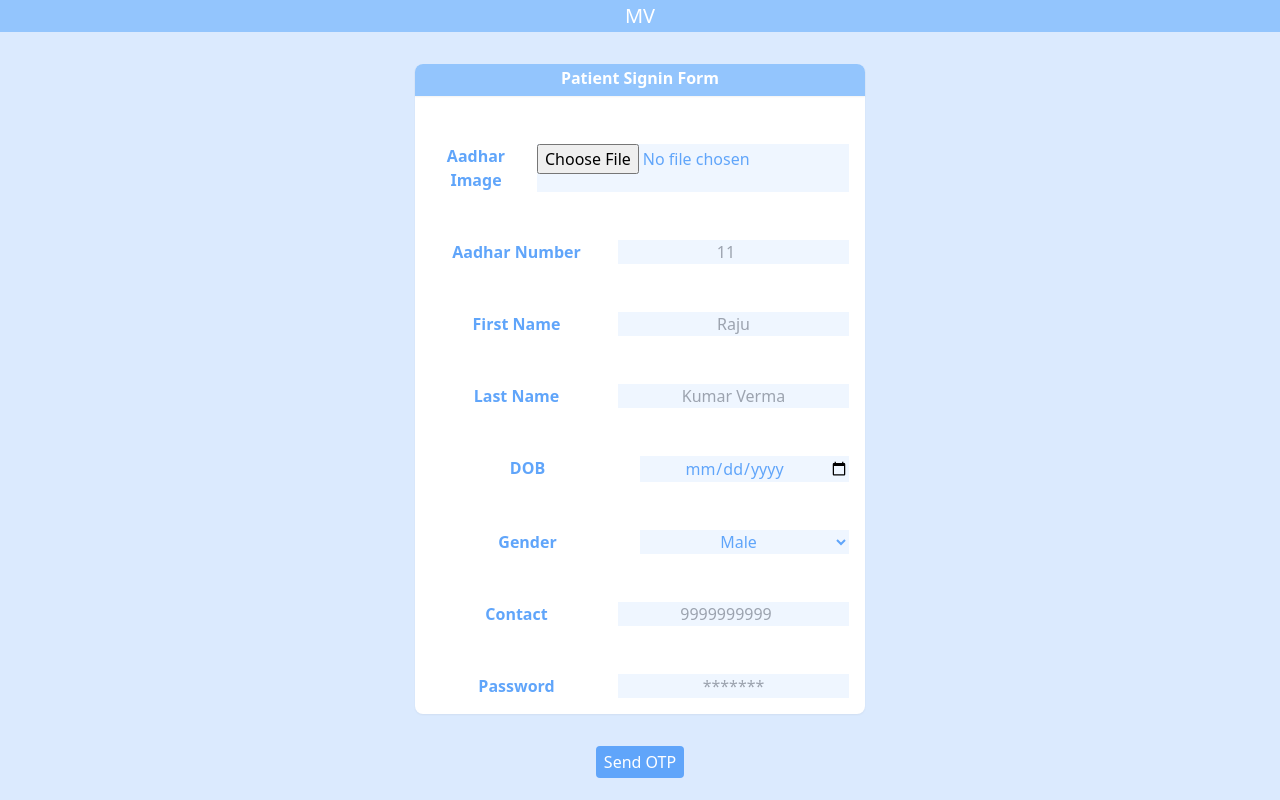
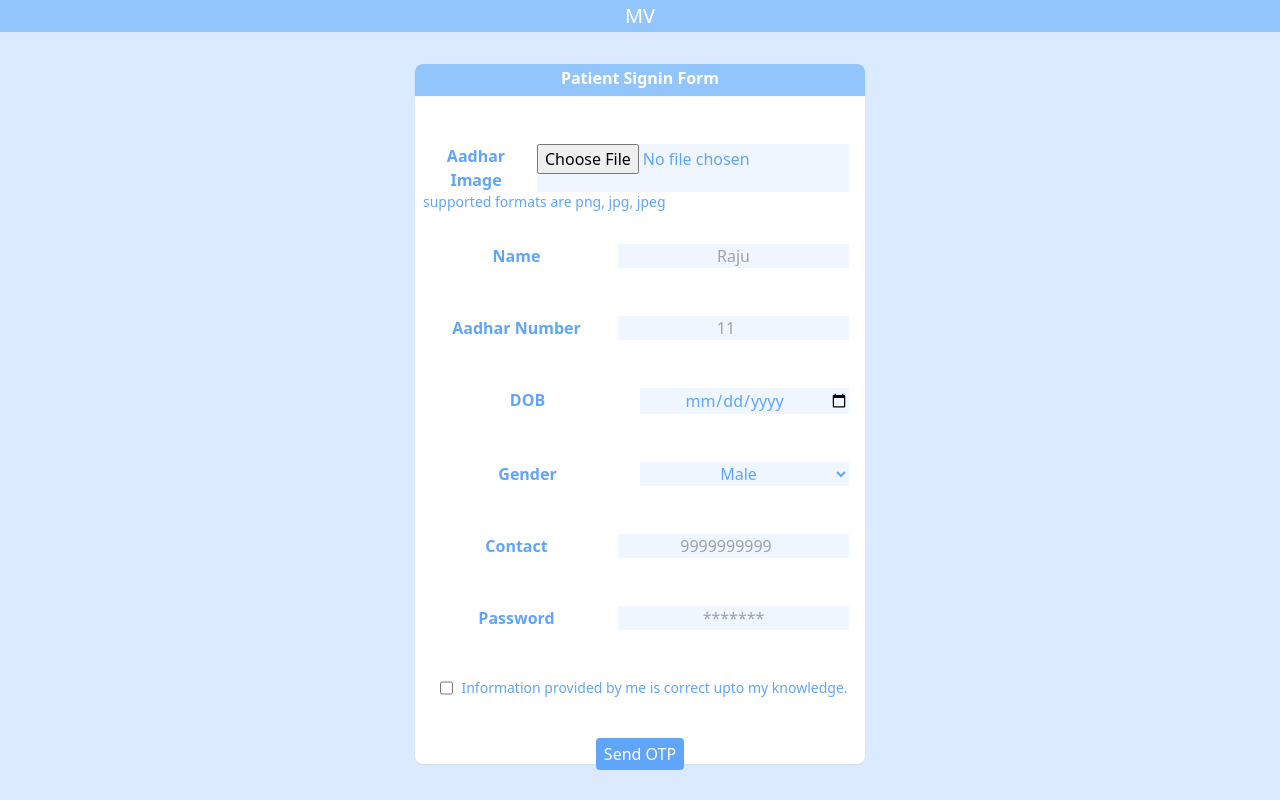
Before and after one commit to Kaushal-Saraf/Med_Vendors, a Next.js app: page /Patient/Patientsignin in a window 1280 px wide. Built offline with nearby package versions, Linux system fonts and the light colour scheme.

Commit message:
added tesseract and other features

```diff
--- /dev/null
+++ b/Components/Toastercomp.js
@@ -0,0 +1,13 @@
+"use client"
+import React from 'react'
+import { Toaster } from 'react-hot-toast'
+
+const Toastercomp = () => {
+  return (
+    <Toaster
+    position="top-right"
+    />
+  )
+}
+
+export default Toastercomp
--- a/Services/patientservices.js
+++ b/Services/patientservices.js
@@ -1,10 +1,14 @@
 const { httpAxios } = require("@/helper/axioshelper");
 
 export async function patientSignIn(details){
-    const result= await httpAxios.post("/api/patient/patientsignin",details).then((Response)=>Response.data)
+    const result= await httpAxios.post("/api/patient/patientsignin/signin",details).then((Response)=>Response.data)
     return result
 }
 export async function patientLogIn(loginDetails){
     const result= await httpAxios.post("/api/patient/patientlogin",loginDetails).then((response)=>response.data)
     return result
 }
+export async function sendOTP(details){
+    const result= await httpAxios.post("/api/patient/patientsignin/sendotp",details).then((Response)=>Response.data)
+    return result
+}
--- a/Services/dataextract.js
+++ b/Utilites/dataextract.js
@@ -2,7 +2,7 @@ import { createWorker } from "tesseract.js";
 const recognizeText = async (image) => {
   const worker = await createWorker('eng');
   const result = await worker.recognize(image);
-  worker.terminate;
+  await worker.terminate();
   return result
 };
 export default recognizeText
--- /dev/null
+++ b/Utilites/dateconverter.js
@@ -0,0 +1,8 @@
+const dateconverter = (inputDate)=>{
+    const parts = inputDate.split("/");
+    const yyyy = parts[2];
+    const mm = parts[1].padStart(2, '0');
+    const dd = parts[0].padStart(2, '0');
+    return `${yyyy}-${mm}-${dd}`;
+}
+export default dateconverter
--- /dev/null
+++ b/Utilites/todayhtml.js
@@ -0,0 +1,4 @@
+const today = () =>{
+    return new Date().toISOString().split("T")[0];
+}
+export default today
--- a/app/Patient/Patientsignin/page.js
+++ b/app/Patient/Patientsignin/page.js
@@ -1,120 +1,132 @@
 "use client"
-import recognizeText from '@/Services/dataextract'
-import { patientSignIn } from '@/Services/patientservices'
+import { patientSignIn, sendOTP } from '@/Services/patientservices'
 import { useRouter } from 'next/navigation'
-import React, { useState } from 'react'
-import { ToastContainer,toast } from 'react-toastify'
-import 'react-toastify/dist/ReactToastify.css'
+import React, {  useState } from 'react'
+import recognizeText from '@/Utilites/dataextract'
+import dateconverter from '@/Utilites/dateconverter'
+import toast from 'react-hot-toast'
+import Toastercomp from '@/Components/Toastercomp'
+import today from '@/Utilites/todayhtml'
 const page = () => {
+  const router= useRouter()
   const [details,setdetails] =useState({
+    image:false,
     aadharnumber:'',
-    firstname:'',
-    lastname:'',
+    name:'',
     dob: '',
     gender:'Male',
     contact:'',
-    password:''
+    password:'',
+    checkbox:false
   })
-  const updateFormData = async ()=>{
-    const {data} = await recognizeText(details.aadhar)
-    setdetails.firstname = data.text
-
+  const [isDisabled, setIsDisabled] = useState(false);
+  const clearFormData =()=>{
+    setdetails({
+      ...details,
+      image:false,
+      aadharnumber:'',
+      name:'',
+      dob: '' ,
+      gender:'Male',
+      contact:'',
+      password:'',
+      checkbox:false
+    })
   }
-  const router= useRouter()
-  const handledPatientSignin= async (event) =>{
+  const updateFormData = async(aadhar)=>{
+    try{
+      toast.loading("Fetching data.")
+      const {data} = await recognizeText(aadhar)
+      if(data.text==='' || data.text===null){
+        throw new Error
+      }
+      const text = data.text.replace(/(\r\n|\n|\r)/gm, " ");
+      const dobRegex = /DOB: (\d{2}\/\d{2}\/\d{4})/g;
+      const dobMatch = dobRegex.exec(text);
+      const dob = dobMatch ? dateconverter(dobMatch[1]) : '';
+      const genderRegex = /MALE|FEMALE|TRANSGENDER/g;
+      const genderMatch = genderRegex.exec(text);
+      const gender = genderMatch ? genderMatch[0] : "";
+      const aadhaarRegex = /\b\d{4} \d{4} \d{4}\b/g;
+      const aadhaarMatch = aadhaarRegex.exec(text);
+      const aadhaar = aadhaarMatch ? aadhaarMatch[0].replace(/\s/g, "") : '';
+      setdetails({
+        ...details,
+        image:true,
+        aadharnumber:aadhaar,
+        dob:dob,
+        gender:gender,
+      })
+      toast.dismiss()
+      toast.success("Data fetched sucessfully")
+    }
+    catch(error){
+      toast.dismiss()
+      toast.error("Please upload photo again.")
+    }
+  }
+  const handleSendOtp= async (event) =>{
     event.preventDefault()
-    if (details.aadharnumber.length !== 12){
-      toast.warn('Enter correct aadhar number', {
-        position: "top-right",
-        autoClose: 2000,
-        closeOnClick: true,
-        pauseOnHover: true,
-        draggable: true,
-        progress: 0,
-        theme: "light",
-        });
+    if(!details.image){
+      toast.dismiss()
+      toast.error('Upload aadhar image.');
       return
     }
-    else if(details.firstname.includes(" ") || details.firstname===""){
-      toast.warn('Firstname cannot be empty or cannot have any spaces.', {
-        position: "top-right",
-        autoClose: 2000,
-        closeOnClick: true,
-        pauseOnHover: true,
-        draggable: true,
-        progress: 0,
-        theme: "light",
-        });
+    else if (details.aadharnumber.length !== 12){
+      toast.dismiss()
+      toast.error('Enter correct aadhar number.');
+      return
+    }
+    else if(details.name===""){
+      toast.dismiss()
+      toast.error('Name cannot be empty.');
       return
     }
     else if(details.dob===""){
-      toast.warn('Dob cannot be empty.', {
-        position: "top-right",
-        autoClose: 2000,
-        closeOnClick: true,
-        pauseOnHover: true,
-        draggable: true,
-        progress: 0,
-        theme: "light",
-        });
+      toast.dismiss()
+      toast.error('Dob cannot be empty.');
       return
     }
     else if(details.contact.length!==10){
-      toast.warn('Please enter correct contact number.', {
-        position: "top-right",
-        autoClose: 2000,
-        closeOnClick: true,
-        pauseOnHover: true,
-        draggable: true,
-        progress: 0,
-        theme: "light",
-        });
+      toast.dismiss()
+      toast.error('Please enter correct contact number.');
       return
     }
     else if(details.password.length<8){
-      toast.warn('Password is too sort.', {
-        position: "top-right",
-        autoClose: 2000,
-        closeOnClick: true,
-        pauseOnHover: true,
-        draggable: true,
-        progress: 0,
-        theme: "light",
-        });
+      toast.dismiss()
+      toast.error('Password is too sort enter new password.');
       return
     }
+    else if(!details.checkbox){
+      toast.dismiss()
+      toast.error('Please select the checkbox.')
+    }
     try{
-      const result = await patientSignIn(details);
-      setdetails({
-        aadhar:'',
-        aadharnumber:'',
-        firstname:'',
-        lastname:'',
-        dob: '',
-        contact:'',
-        gender:'Male',
-        password:''
-      })
-      router.push(`/Patient/Patientlogin`)
+      toast.dismiss()
+      toast.loading("sending otp...")
+      setIsDisabled(true)
+      const otpres = await sendOTP(details)
+      toast.dismiss()
+      toast.success("otp sent")
+      //const result = await patientSignIn(details);
+      //clearFormData();
     }
     catch(error){
-      toast.error('Aadhar number already exists try to login.', {
-        position: "top-right",
-        autoClose: 2000,
-        closeOnClick: true,
-        pauseOnHover: true,
-        draggable: true,
-        progress: 0,
-        theme: "light",
-        });
+      toast.dismiss()
+      toast.error('Aadhar number already exists try to login.');
+      setIsDisabled(false)
+      //setTimeout(()=>{router.push(`/Patient/Patientlogin`)},3000)
     }
   }
   return (
     <>
-      <ToastContainer/>
+    <Toastercomp/>
       <form
-        className="w-[450px] h-[650px] bg-white my-8 mx-auto rounded-lg shadow-sm"
-        onSubmit={handledPatientSignin}
+        disabled = {isDisabled}
+        className="w-[450px] h-[700px] bg-white my-8 mx-auto rounded-lg shadow-sm"
+        onSubmit={handleSendOtp}
+        id="signinform"
+        name="signinform"
       >
         <h1 className="text-center bg-blue-300 h-8 text-white py-0.5 font-bold rounded-t-lg shadow-sm">
           Patient Signin Form
@@ -124,17 +136,41 @@ const page = () => {
             Aadhar Image
           </p>
           <input
+            disabled={isDisabled}
             type="file"
             name="aadhar"
             accept="image/jpeg, image/jpg, image/png"
             className="flex-1 text-center mx-2 bg-blue-50 focus:outline-blue-400 text-blue-400"
-            id='aadhar'
-            onChange={(event)=>{
+            id="aadhar"
+            onChange={async (event) => {
+              if (event.target.files.length !== 0) {
+                await updateFormData(event.target.files[0]);
+              } else {
+                clearFormData();
+              }
+            }}
+          ></input>
+        </div>
+        <div className="text-blue-400 font-thin text-sm px-2 mt-[-3rem] mb-[-1rem]">
+          <p>supported formats are png, jpg, jpeg</p>
+        </div>
+        <div className="flex my-12 px-2 w-full">
+          <p className="flex-1 text-center text-blue-400 font-semibold">Name</p>
+          <input
+            readOnly={isDisabled}
+            type="text"
+            placeholder="Raju"
+            autoComplete="given-name"
+            className="flex-1 text-center mx-2 bg-blue-50 focus:outline-blue-400 text-blue-400"
+            id="name"
+            name="name"
+            onChange={(event) => {
               setdetails({
                 ...details,
-                aadhar:(event.target.files[0])
-              })
+                name: event.target.value,
+              });
             }}
+            value={details.name}
           ></input>
         </div>
         <div className="flex my-12 px-2 w-full">
@@ -142,6 +178,7 @@ const page = () => {
             Aadhar Number
           </p>
           <input
+            readOnly={isDisabled}
             type="number"
             placeholder="11"
             className="flex-1 text-center mx-2 bg-blue-50 focus:outline-blue-400 text-blue-400"
@@ -157,50 +194,16 @@ const page = () => {
           />
         </div>
         <div className="flex my-12 px-2 w-full">
-          <p className="flex-1 text-center text-blue-400 font-semibold">
-            First Name
-          </p>
-          <input
-            type="text"
-            placeholder="Raju"
-            className="flex-1 text-center mx-2 bg-blue-50 focus:outline-blue-400 text-blue-400"
-            id="firstname"
-            name="firstname"
-            onChange={(event) => {
-              setdetails({
-                ...details,
-                firstname: event.target.value,
-              });
-            }}
-            value={details.firstname}
-          ></input>
-        </div>
-        <div className="flex my-12 px-2 w-full">
-          <p className="flex-1 text-center text-blue-400 font-semibold">
-            Last Name
-          </p>
-          <input
-            type="text"
-            placeholder="Kumar Verma"
-            className="flex-1 text-center mx-2 bg-blue-50 focus:outline-blue-400 text-blue-400"
-            id="lastname"
-            name="lastname"
-            onChange={(event) => {
-              setdetails({
-                ...details,
-                lastname: event.target.value,
-              });
-            }}
-            value={details.lastname}
-          ></input>
-        </div>
-        <div className="flex my-12 px-2 w-full">
           <p className="flex-1 text-center text-blue-400 font-semibold">DOB</p>
           <input
+            readOnly={isDisabled}
             type="date"
             className="flex-1 text-center mx-2 bg-blue-50 focus:outline-blue-400 text-blue-400"
             id="dob"
             name="dob"
+            autoComplete="bday"
+            min="1900-01-01"
+            max={today()}
             onChange={(event) => {
               setdetails({
                 ...details,
@@ -215,9 +218,11 @@ const page = () => {
             Gender
           </p>
           <select
+            disabled={isDisabled}
             className="flex-1 text-center mx-2 bg-blue-50 focus:outline-blue-400 text-blue-400"
             name="gender"
             id="gender"
+            autoComplete="sex"
             onChange={(event) => {
               setdetails({
                 ...details,
@@ -236,11 +241,13 @@ const page = () => {
             Contact
           </p>
           <input
+            readOnly={isDisabled}
             type="number"
             placeholder="9999999999"
             className="flex-1 text-center mx-2 bg-blue-50 focus:outline-blue-400 text-blue-400"
             name="contact"
             id="contact"
+            autoComplete="tel-national"
             onChange={(event) => {
               setdetails({
                 ...details,
@@ -255,11 +262,13 @@ const page = () => {
             Password
           </p>
           <input
+            readOnly={isDisabled}
             type="password"
             placeholder="*******"
             className="flex-1 text-center mx-2 bg-blue-50 focus:outline-blue-400 text-blue-400"
             name="password"
             id="password"
+            autoComplete="current-password"
             onChange={(event) => {
               setdetails({
                 ...details,
@@ -269,10 +278,30 @@ const page = () => {
             value={details.password}
           ></input>
         </div>
+        <div className="flex my-8 px-2 w-full justify-center">
+          <input
+            disabled={isDisabled}
+            type="checkbox"
+            className="text-center mx-2 bg-blue-50 focus:outline-blue-400 text-blue-400"
+            name="consent"
+            id="consent"
+            onChange={(event) => {
+              setdetails({
+                ...details,
+                checkbox: event.target.checked,
+              });
+            }}
+            value={details.checkbox}
+          ></input>
+          <p className="text-center text-blue-400 text-sm">
+            Information provided by me is correct upto my knowledge.
+          </p>
+        </div>
         <div className="flex w-full justify-center my-[40px]">
           <button
             type="submit"
             className="text-center bg-blue-400 px-2 py-1 rounded text-white"
+            disabled={isDisabled}
           >
             Send OTP
           </button>
--- a/app/api/patient/patientsignin/route.js
+++ b/app/api/patient/patientsignin/signin/route.js
@@ -2,23 +2,18 @@ import { connectDb } from "@/helper/db";
 const { patient } = require("@/models/patient");
 const { NextResponse } = require("next/server");
 export async function POST (req){
-    const {aadharnumber,firstname,lastname,dob,gender,contact,password}= await req.json()
+    const {aadharnumber,name,dob,gender,contact,password}= await req.json()
     await connectDb()
-    const aadharIsPresent = await patient.find({aadharnumber:aadharnumber})
-    if(aadharIsPresent.length===1){
-        return NextResponse.json("invalid aadhar number",{status:403})
-    }
     try{
-        const npatient= new patient({
+        const newpatient= new patient({
             aadharnumber:aadharnumber,
-            firstname:firstname,
-            lastname:lastname,
+            name:name,
             contact:contact,
             gender:gender,
             dob:dob,
             password:password,
         })
-        await npatient.save()
+        await newpatient.save()
         return NextResponse.json("new patient created sucessfully")
     }
     catch(error){
--- a/models/patient.js
+++ b/models/patient.js
@@ -6,12 +6,9 @@ const PatientSchema = new Schema({
         required:true,
         unique: true
     },
-    firstname:{
+    name:{
         type:String,
         required:true,
-    },
-    lastname:{
-        type:String,
     },
     dob:{
         type:Date,
--- a/package.json
+++ b/package.json
@@ -18,8 +18,9 @@
     "next": "^14.0.4",
     "react": "^18",
     "react-dom": "^18",
+    "react-hot-toast": "^2.4.1",
     "react-icons": "^4.12.0",
-    "react-toastify": "^10.0.4",
+    "sharp": "^0.33.2",
     "tesseract.js": "^5.0.4"
   },
   "devDependencies": {
```
Also changed, not shown: app/api/patient/patientsignin/sendotp/route.js (added, +17 -0 lines), 1 other file (tests, documents, lock files or other folders).
